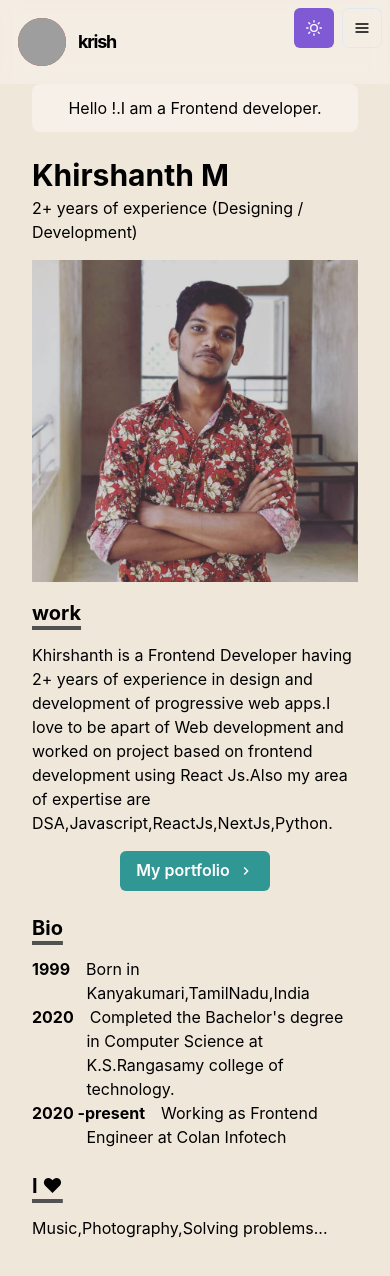
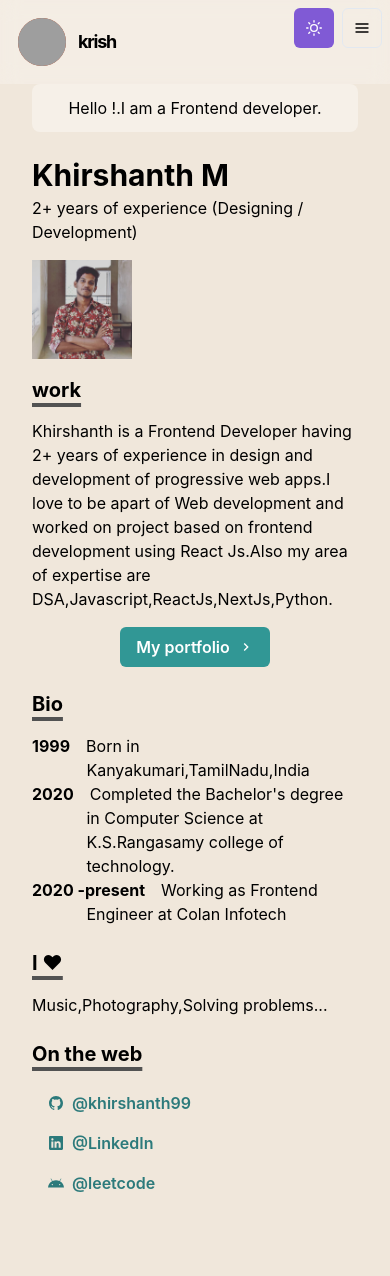
Before and after one commit to khirshanth99/my-portfolio, a Next.js app: page / in a window 390 px wide. Shown: the top 1276 px of the page. Built offline with nearby package versions, Linux system fonts and the light colour scheme; grey boxes are pictures that could not be loaded.

Commit message:
social-media-links

```diff
--- a/package.json
+++ b/package.json
@@ -17,6 +17,7 @@
     "next": "12.1.0",
     "react": "17.0.2",
     "react-dom": "17.0.2",
+    "react-icons": "^4.3.1",
     "three": "^0.138.3"
   },
   "devDependencies": {
--- a/pages/index.js
+++ b/pages/index.js
@@ -1,4 +1,4 @@
-import {Box,Container, Heading,Button} from "@chakra-ui/react";
+import {Box,Container, Heading,Button,SimpleGrid,List,ListItem,Icon} from "@chakra-ui/react";
 import { useColorModeValue } from "@chakra-ui/react";
 import Profile from '../public/profile.jpg';
 import Image from 'next/image';
@@ -7,7 +7,11 @@ import Paragraph from '../components/layouts/paragraph';
 import {ChevronRightIcon} from "@chakra-ui/icons";
 import NextLink from 'next/link';
 import {BioYear,BioSection} from '../components/layouts/bio';
-import Layout from '../components/layouts/article'
+import Layout from '../components/layouts/article';
+import { IoLogoGithub ,IoLogoLinkedin,IoLogoAndroid} from "react-icons/io5";
+import {GridItem} from "../components/layouts/grid-tem.js"
+import Link from "next/link";
+
 const  Page = () => {
   return (
     <Layout>
@@ -23,12 +27,11 @@ const  Page = () => {
             <h2>2+ years of experience (Designing / Development)</h2>
          </Box>
       </Box>
-      <Box flexShrink={0} mt={{base:4,md:0}} ml={{md:6}} align='center' >
+      <Box flexShrink={0} mt={{base:4,md:0}} ml={{md:6}} align='center' maxWidth={100} >
           <Image
            borderColor='whiteAlpha.800'
            borderWidth={2}
-           borderStyle='solid'
-           maxWidth='100px'
+           borderStyle="solid"
            display='inline-block'
            borderRadius={50}
            src={Profile}
@@ -75,6 +78,45 @@ const  Page = () => {
         </Heading>
         <Paragraph>Music,Photography,Solving problems...</Paragraph>
       </Section>
+      {/* <Section delay={0.2}>
+      <Heading as='h3' variant='section-title'>
+           Others
+
+        </Heading>
+        <Box  my={4}>
+         <a align='center' href={require("../public/resume.pdf")} download >
+            <Button
+              rightIcon={<ChevronRightIcon/>}
+              colorScheme='teal'
+            >Download Resume</Button>
+         </a>
+
+       </Box>
+
+      </Section> */}
+        <Section delay={0.2}>
+      <Heading as='h3' variant='section-title'>
+           On the web
+
+        </Heading>
+        <List>
+    <ListItem>
+       <Link href='http://www.github.com/khirshanth99' target='_blank'>
+         <Button variant='ghost' colorScheme='teal' leftIcon={<Icon as={IoLogoGithub}/>}>@khirshanth99</Button>
+       </Link>
+    </ListItem>
+    <ListItem>
+       <Link href='https://www.linkedin.com/in/khirshanth-m-18632216b' target='_blank'>
+         <Button variant='ghost' colorScheme='teal' leftIcon={<Icon as={IoLogoLinkedin}/>}>@LinkedIn</Button>
+       </Link>
+    </ListItem>
+    <ListItem>
+       <Link href='https://leetcode.com/khirshanth99/' target='_blank'>
+         <Button variant='ghost' colorScheme='teal' leftIcon={<Icon as={IoLogoAndroid}/>}>@leetcode</Button>
+       </Link>
+    </ListItem>
+    </List>
+      </Section>
    </Container>
    </Layout>
   )
--- a/pages/works.js
+++ b/pages/works.js
@@ -4,7 +4,7 @@ import Section from "../components/layouts/section"
 import VSLOGO from '../public/vs.png';
 import LFLOGO from '../public/lf.png';
 import Layout from '../components/layouts/article';
-
+import ISLOGO from '../public/is.jpg'
 const Works = () => {
   return (
     <Layout>
@@ -24,8 +24,8 @@ const Works = () => {
    </SimpleGrid>
    <Section delay={0.5}>
      <Divider my={6}/>
-           <WorkGridItem id='virtualstaff' title='virtualstaff' thumbnail={VSLOGO}>
-               A freelancing platform,with SEO,Chat,Video call,TimeTracker,Admin panel,Payment gateway.
+           <WorkGridItem id='illumnsense' title='illumnsense' thumbnail={ISLOGO}>
+           Illumesense is a Data Analytics and intelligent Telehealth software platform, real-world health and benchmark data, with analytics dashboards.
            </WorkGridItem>
       </Section>
  </Container>
```
Also changed, not shown: config/constant.js (+9 -0 lines), 2 other files (tests, documents, lock files or other folders).
